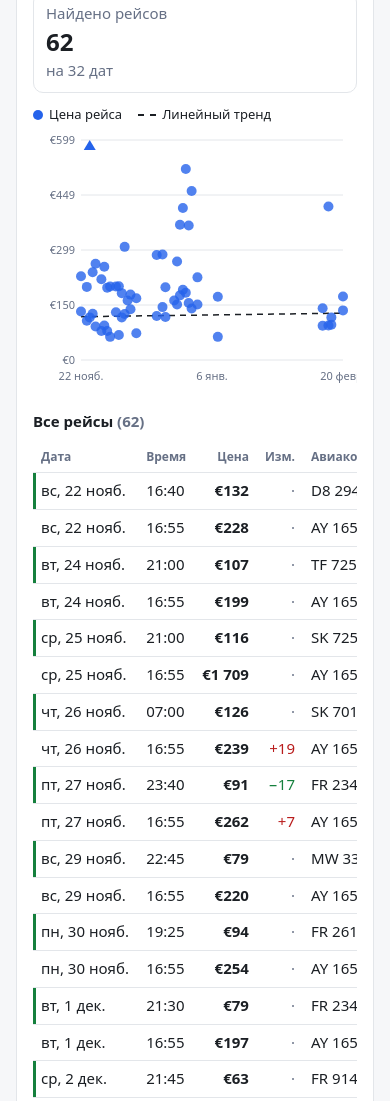
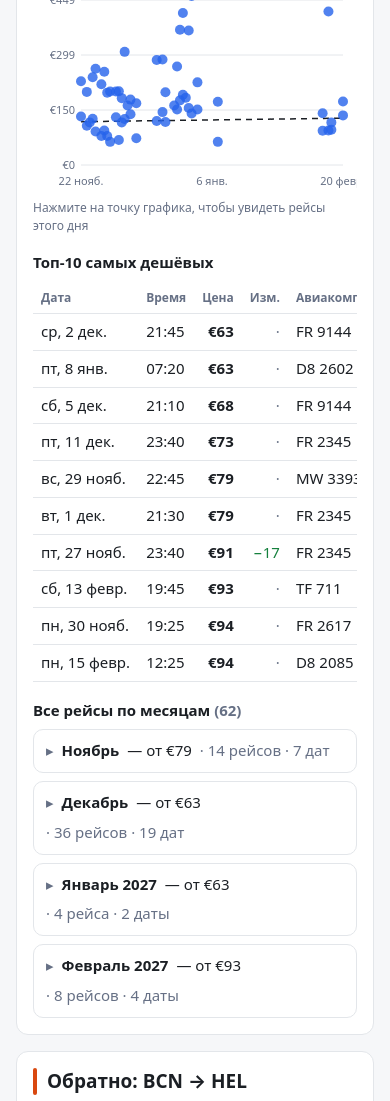
Before and after one commit to obvmail-sys/flight-tracker, a plain HTML site: page index.html in a window 390 px wide. Shown: the part 716-1817 px from the top of the page. Drawn offline with Linux system fonts and the light colour scheme.

Commit message:
Flight list: top-10 cheapest, collapsible months, tap a chart point for that day's flights; compact stats on mobile
Co-Authored-By: Claude Opus 5.5 <noreply@anthropic.com>
Claude-Session: https://claude.ai/code/session_0185nm7qrPvGr6XZBvW3HKQq

```diff
--- a/index.html
+++ b/index.html
@@ -51,11 +51,29 @@
   th { font-size: 12px; color: var(--muted); font-weight: 600; cursor: pointer; user-select: none; }
   td.num, th.num { text-align: right; }
   tr.cheap td:first-child { box-shadow: inset 3px 0 0 var(--good); }
+  details.month { border: 1px solid var(--line); border-radius: 10px; margin-top: 8px; }
+  details.month > summary { padding: 10px 12px; cursor: pointer; list-style: none; display: flex;
+                            gap: 8px; align-items: baseline; flex-wrap: wrap; }
+  details.month > summary::-webkit-details-marker { display: none; }
+  details.month > summary::before { content: "▸"; color: var(--muted); transition: transform .15s; }
+  details.month[open] > summary::before { transform: rotate(90deg); }
+  details.month > summary b { text-transform: capitalize; }
+  details.month .tablewrap { padding: 0 4px 6px; }
+  .daybox { margin-top: 10px; border: 1px solid var(--line); border-radius: 10px; padding: 8px 8px 4px; }
+  .daybox .dayhead { display: flex; justify-content: space-between; align-items: center; padding: 0 4px; }
+  .daybox .dayhead button { padding: 2px 10px; }
+  .chart svg [data-date] { cursor: pointer; }
+  .hint { font-size: 12px; }
   a { color: var(--out); }
   .tip { position: fixed; pointer-events: none; background: var(--card); border: 1px solid var(--line);
          border-radius: 8px; padding: 6px 8px; font-size: 12px; box-shadow: 0 4px 16px rgba(0,0,0,.15);
          display: none; z-index: 10; }
   [hidden] { display: none !important; }
+  @media (max-width: 600px) {
+    .summary { grid-template-columns: repeat(3, 1fr); gap: 6px; }
+    .stat { padding: 8px; font-size: 12px; }
+    .stat .big { font-size: 18px; }
+  }
 </style>
 </head>
 <body>
@@ -209,31 +227,35 @@ function renderDirection(o, d, title, color, wFrom, wTo, tr) {
         : `<div class="big muted">—</div><div class="muted">нет данных</div>`) + `</div>
       <div class="stat"><div class="muted">Тренд цены</div>${trHtml}</div>
       <div class="stat"><div class="muted">Найдено рейсов</div><div class="big">${rows.length}</div>
-        <div class="muted">на ${new Set(rows.map(r => r.departure_date)).size} дат</div></div>
+        <div class="muted">на ${((n) => n + " дат" + plural(n, "у", "ы", ""))(new Set(rows.map(r => r.departure_date)).size)}</div></div>
     </div>
     <div class="legend"><span><i class="dot" style="background:${color}"></i>Цена рейса</span><span><i class="dash"></i>Линейный тренд</span></div>
     <div class="chart"></div>
-    <h3>Все рейсы <span class="muted">(${rows.length})</span></h3>
-    <div class="tablewrap"><table>
-      <thead><tr>
-        <th data-sort="departure_date">Дата</th>
-        <th data-sort="departure_time">Время</th>
-        <th data-sort="price_eur" class="num">Цена</th>
-        <th data-sort="change" class="num">Изм.</th>
-        <th data-sort="airline">Авиакомпания</th>
-        <th data-sort="transfers" class="num">Пересадки</th>
-        <th data-sort="duration_min" class="num">В пути</th>
-        <th>Купить</th>
-      </tr></thead><tbody></tbody>
-    </table></div>`;
+    <div class="hint muted">Нажмите на точку графика, чтобы увидеть рейсы этого дня</div>
+    <div class="daybox" hidden></div>
+    <h3>Топ-${TOP_N} самых дешёвых</h3>
+    <div class="top"></div>
+    <h3>Все рейсы по месяцам <span class="muted">(${rows.length})</span></h3>
+    <div class="months"></div>`;
   $("dirs").append(sec);
   renderChart(sec.querySelector(".chart"), rows, color, wFrom, wTo, t);
-  const ss = sortState[id] ||= { key: "departure_date", dir: 1 };
-  const draw = () => renderTable(sec.querySelector("tbody"), rows, ss);
-  sec.querySelectorAll("th[data-sort]").forEach(th => th.addEventListener("click", () => {
-    ss.dir = ss.key === th.dataset.sort ? -ss.dir : 1; ss.key = th.dataset.sort; draw();
-  }));
-  draw();
+  const ss = sortState[id] ||= { key: "departure_date", dir: 1, open: new Set(), day: null };
+  const lists = () => renderLists(sec, rows, ss);
+  sec.addEventListener("click", e => {
+    const th = e.target.closest("th[data-sort]");
+    if (th && th.closest(".months")) {  // сортировка внутри месяцев
+      ss.dir = ss.key === th.dataset.sort ? -ss.dir : 1; ss.key = th.dataset.sort; lists(); return;
+    }
+    const pt = e.target.closest("[data-date]");
+    if (pt) { ss.day = pt.dataset.date; renderDay(sec, rows, ss); return; }
+    if (e.target.closest(".dayclose")) { ss.day = null; renderDay(sec, rows, ss); }
+  });
+  sec.querySelector(".months").addEventListener("toggle", e => {
+    const m = e.target.dataset.month; if (!m) return;
+    e.target.open ? ss.open.add(m) : ss.open.delete(m);
+  }, true);
+  lists();
+  renderDay(sec, rows, ss);
 }
 
 function renderChart(el, rows, color, wFrom, wTo, t) {
@@ -270,21 +292,32 @@ function renderChart(el, rows, color, wFrom, wTo, t) {
     const tip = `${fmtDate(r.departure_date)} ${r.departure_time || ""}: ${fmtEur(r.price_eur)} · ${r.airline || ""}, пересадок ${r.transfers ?? "?"}`;
     const cx = X(+new Date(r.departure_date + "T00:00:00"));
     g += r.price_eur > cap
-      ? `<path d="M${cx - 6} ${P.t + 10} L${cx + 6} ${P.t + 10} L${cx} ${P.t} Z" fill="${color}" data-tip="${esc(tip + " (выше шкалы)")}"/>`
-      : `<circle cx="${cx}" cy="${Y(r.price_eur)}" r="5" fill="${color}" fill-opacity=".8" data-tip="${esc(tip)}"/>`;
+      ? `<path d="M${cx - 6} ${P.t + 10} L${cx + 6} ${P.t + 10} L${cx} ${P.t} Z" fill="${color}" data-date="${r.departure_date}" data-tip="${esc(tip + " (выше шкалы)")}"/>`
+      : `<circle cx="${cx}" cy="${Y(r.price_eur)}" r="5" fill="${color}" fill-opacity=".8" stroke="transparent" stroke-width="10" data-date="${r.departure_date}" data-tip="${esc(tip)}"/>`;
   }
   el.innerHTML = `<svg width="100%" viewBox="0 0 ${W} ${H}" role="img" aria-label="Цена по дате вылета">${g}</svg>`;
 }
 
-function renderTable(tbody, rows, ss) {
-  const minByDate = {};
-  for (const r of rows) minByDate[r.departure_date] = Math.min(minByDate[r.departure_date] ?? Infinity, r.price_eur);
-  rows = [...rows].sort((a, b) => {
+const TOP_N = 10;
+const MONTHS = ["январь", "февраль", "март", "апрель", "май", "июнь", "июль", "август", "сентябрь", "октябрь", "ноябрь", "декабрь"];
+
+function sortRows(rows, ss) {
+  return [...rows].sort((a, b) => {
     const va = a[ss.key] ?? "", vb = b[ss.key] ?? "";
     return (typeof va === "number" && typeof vb === "number" ? va - vb : String(va).localeCompare(String(vb))) * ss.dir
       || a.departure_date.localeCompare(b.departure_date) || a.price_eur - b.price_eur;
   });
-  tbody.innerHTML = rows.map(r => `<tr class="${r.price_eur === minByDate[r.departure_date] ? "cheap" : ""}">
+}
+const byPrice = rows => [...rows].sort((a, b) => a.price_eur - b.price_eur || a.departure_date.localeCompare(b.departure_date));
+
+function tableHtml(rows, { sortable = false, minByDate = {} } = {}) {
+  const th = (k, label, cls = "") => `<th ${sortable && k ? `data-sort="${k}"` : ""} class="${cls}">${label}</th>`;
+  return `<div class="tablewrap"><table><thead><tr>
+      ${th("departure_date", "Дата")}${th("departure_time", "Время")}${th("price_eur", "Цена", "num")}
+      ${th("change", "Изм.", "num")}${th("airline", "Авиакомпания")}${th("transfers", "Пересадки", "num")}
+      ${th("duration_min", "В пути", "num")}${th("", "Купить")}
+    </tr></thead><tbody>` +
+    (rows.map(r => `<tr class="${r.price_eur === minByDate[r.departure_date] ? "cheap" : ""}">
       <td>${fmtDate(r.departure_date)}</td>
       <td>${esc(r.departure_time || "")}</td>
       <td class="num"><b>${fmtEur(r.price_eur)}</b></td>
@@ -293,8 +326,39 @@ function renderTable(tbody, rows, ss) {
       <td class="num">${r.transfers ?? "?"}</td>
       <td class="num">${fmtDur(r.duration_min)}</td>
       <td>${r.link ? `<a href="${esc(AVIASALES + r.link)}" target="_blank" rel="noopener">Aviasales →</a>` : ""}</td>
-  </tr>`).join("") || `<tr><td colspan="8" class="muted">Нет рейсов</td></tr>`;
+    </tr>`).join("") || `<tr><td colspan="8" class="muted">Нет рейсов</td></tr>`) +
+    `</tbody></table></div>`;
 }
+
+function renderLists(sec, rows, ss) {
+  const minByDate = {};
+  for (const r of rows) minByDate[r.departure_date] = Math.min(minByDate[r.departure_date] ?? Infinity, r.price_eur);
+
+  sec.querySelector(".top").innerHTML = tableHtml(byPrice(rows).slice(0, TOP_N));
+
+  const groups = {};
+  for (const r of rows) (groups[r.departure_date.slice(0, 7)] ||= []).push(r);
+  sec.querySelector(".months").innerHTML = Object.keys(groups).sort().map(m => {
+    const g = groups[m], min = Math.min(...g.map(r => r.price_eur));
+    const name = MONTHS[+m.slice(5) - 1] + (m.slice(0, 4) !== String(new Date().getFullYear()) ? " " + m.slice(0, 4) : "");
+    return `<details class="month" data-month="${m}" ${ss.open.has(m) ? "open" : ""}>
+      <summary><b>${name}</b><span>— от ${fmtEur(min)}</span><span class="muted">· ${g.length} рейс${plural(g.length)} · ${((n) => n + " дат" + plural(n, "а", "ы", ""))(new Set(g.map(r => r.departure_date)).size)}</span></summary>
+      ${tableHtml(sortRows(g, ss), { sortable: true, minByDate })}
+    </details>`;
+  }).join("") || '<div class="muted">Нет рейсов</div>';
+}
+
+function renderDay(sec, rows, ss) {
+  const box = sec.querySelector(".daybox");
+  const day = ss.day && rows.filter(r => r.departure_date === ss.day);
+  if (!day || !day.length) { box.hidden = true; box.innerHTML = ""; return; }
+  box.hidden = false;
+  box.innerHTML = `<div class="dayhead"><b>Рейсы на ${fmtDate(ss.day)} (${day.length})</b>
+      <button type="button" class="dayclose" aria-label="Закрыть">✕</button></div>` + tableHtml(byPrice(day));
+}
+
+const plural = (n, one = "", few = "а", many = "ов") =>
+  (n % 10 === 1 && n % 100 !== 11) ? one : (n % 10 >= 2 && n % 10 <= 4 && (n % 100 < 10 || n % 100 >= 20)) ? few : many;
 
 $("form").addEventListener("submit", e => { e.preventDefault(); show(); });
 $("window").addEventListener("change", show);
```
Lines whose indentation alone changed are shown as unchanged.
